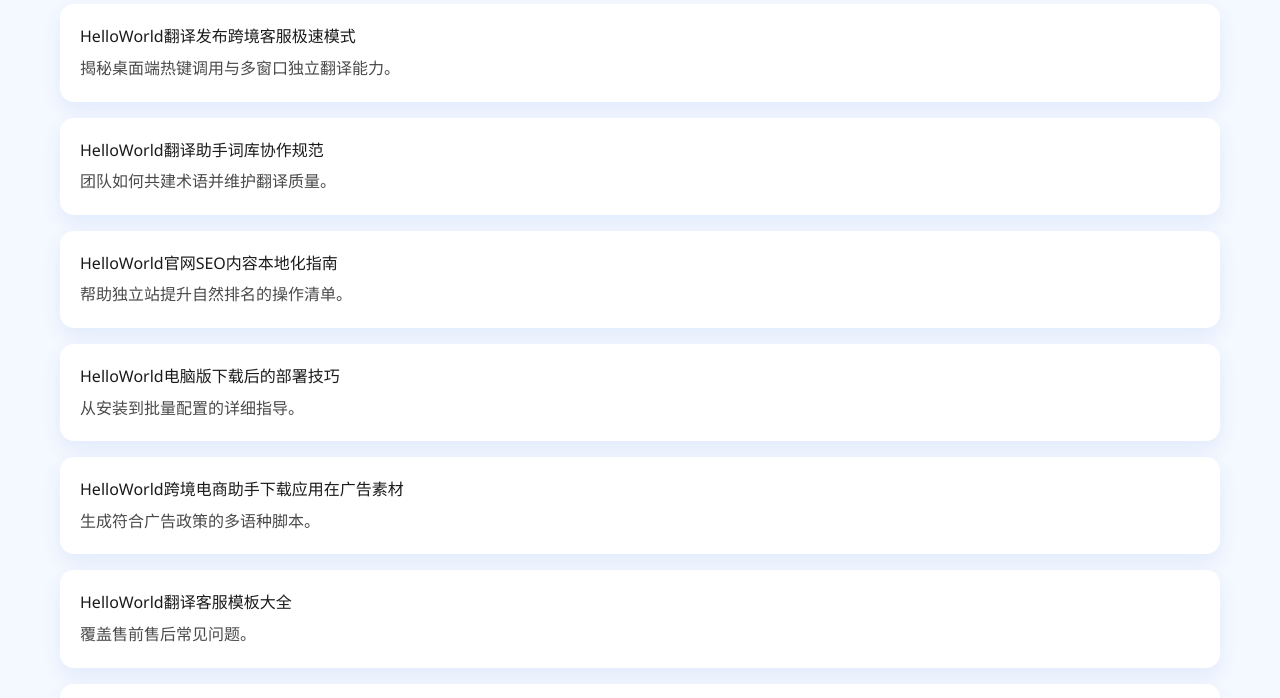
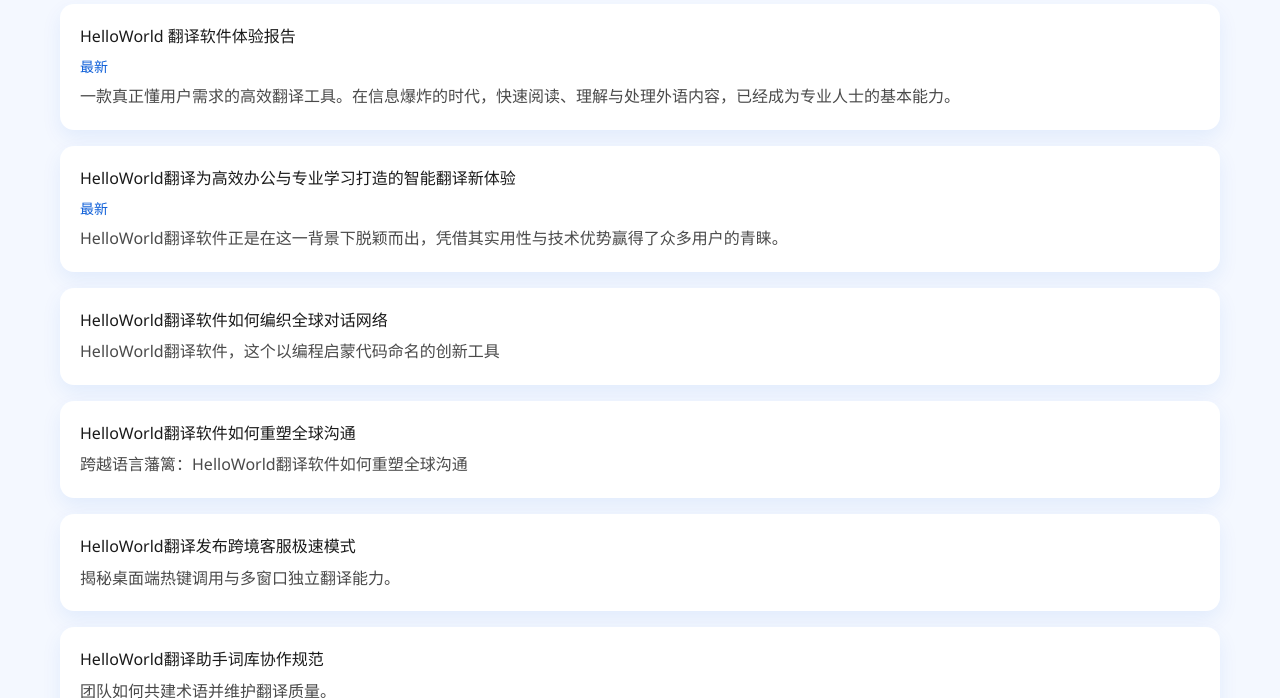
Before and after one commit to lucacoder8/helloworld-seo, a plain HTML site: page blog.html in a window 1280 px wide. Shown: the part 641-1339 px from the top of the page. Drawn offline with Linux system fonts and the light colour scheme.

Commit message:
Add files via upload

```diff
--- a/blog.html
+++ b/blog.html
@@ -30,12 +30,16 @@
     <main>
         <section class="hero">
             <h1>HelloWorld翻译原创洞察</h1>
-            <p>这里集合了关于 HelloWorld翻译助手、HelloWorld跨境电商助手下载与 HelloWorld电脑版下载的 20 篇原创文章，帮助团队保持最新策略。</p>
+            <p>这里集合了关于 HelloWorld翻译助手、HelloWorld跨境电商助手下载与 HelloWorld翻译的官方资讯，帮助团队保持最新策略。</p>
         </section>
 
         <section class="section">
             <h2>全部文章</h2>
             <ul class="blog-list">
+				<li class="blog-item"><a href="24.html">HelloWorld 翻译软件体验报告</a><span>最新</span><p>一款真正懂用户需求的高效翻译工具。在信息爆炸的时代，快速阅读、理解与处理外语内容，已经成为专业人士的基本能力。</p></li>
+				<li class="blog-item"><a href="23.html">HelloWorld翻译为高效办公与专业学习打造的智能翻译新体验</a><span>最新</span><p>HelloWorld翻译软件正是在这一背景下脱颖而出，凭借其实用性与技术优势赢得了众多用户的青睐。</p></li>
+				<li class="blog-item"><a href="22.html">HelloWorld翻译软件如何编织全球对话网络</a><p>HelloWorld翻译软件，这个以编程启蒙代码命名的创新工具</p></li>
+				<li class="blog-item"><a href="21.html">HelloWorld翻译软件如何重塑全球沟通</a><p>跨越语言藩篱：HelloWorld翻译软件如何重塑全球沟通</p></li>
                 <li class="blog-item"><a href="20.html">HelloWorld翻译发布跨境客服极速模式</a><p>揭秘桌面端热键调用与多窗口独立翻译能力。</p></li>
                 <li class="blog-item"><a href="19.html">HelloWorld翻译助手词库协作规范</a><p>团队如何共建术语并维护翻译质量。</p></li>
                 <li class="blog-item"><a href="18.html">HelloWorld官网SEO内容本地化指南</a><p>帮助独立站提升自然排名的操作清单。</p></li>
```
